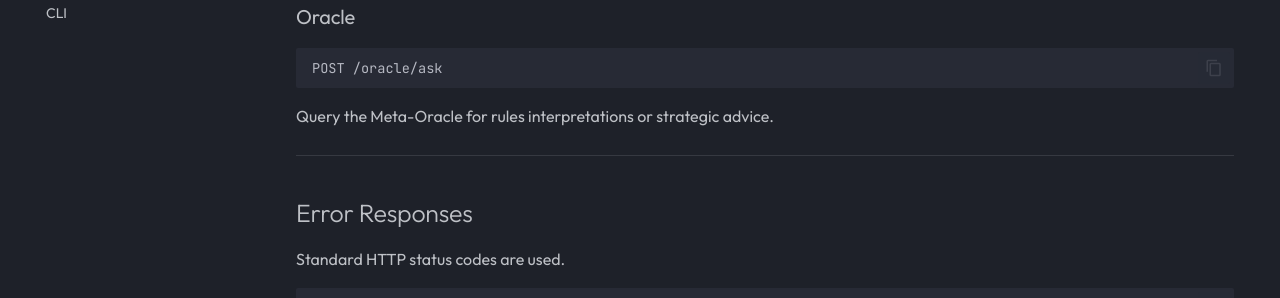
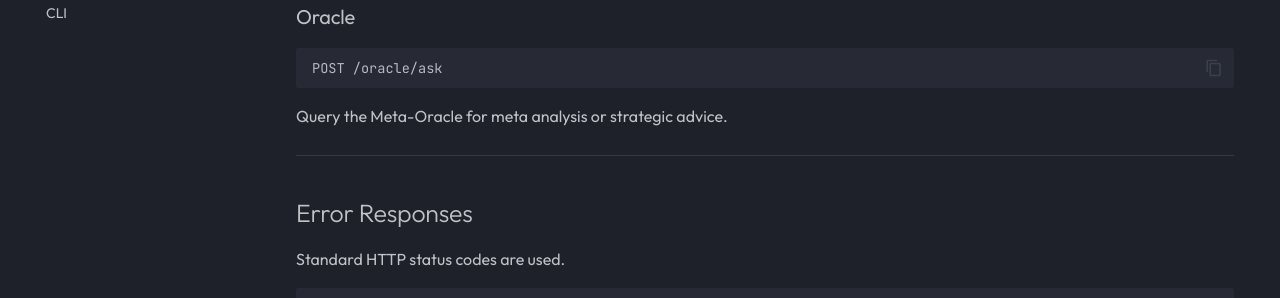
Before and after one commit to vindicta-platform/vindicta-foundation, an MkDocs documentation site: the page built from docs/api/rest.md, in a window 1280 px wide and 900 px high, scrolled down 586 px. Shown: the part 310-608 px from the top of the window. Built offline with MkDocs 1.6.1 and Material for MkDocs 9.7.7, drawn with Linux system fonts in a browser that asks for light colours; comment, search, counter and statistics services are not loaded.

Commit message:
Update docs/api/rest.md
Signed-off-by: Brandon Fox <32090240+brandon-fox@users.noreply.github.com>

````diff
--- a/docs/api/rest.md
+++ b/docs/api/rest.md
@@ -39,7 +39,7 @@ Submit a WARScribe transcript for analysis.
 POST /oracle/ask
 ```
 
-Query the Meta-Oracle for rules interpretations or strategic advice.
+Query the Meta-Oracle for meta analysis or strategic advice.
 
 ---
 
````
